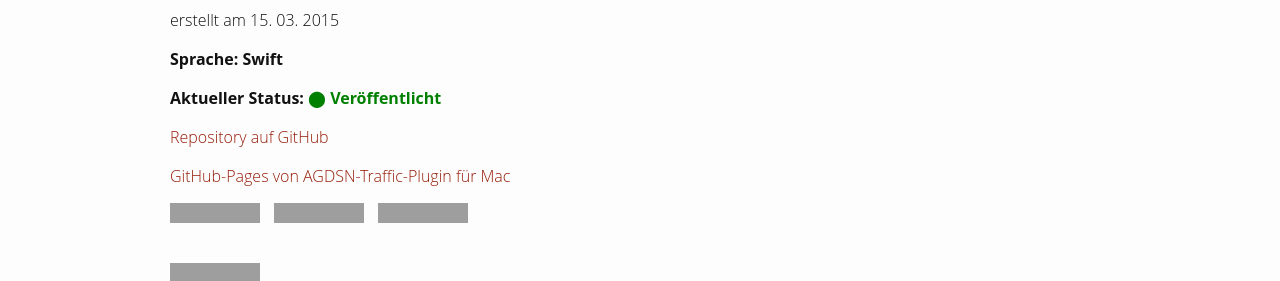
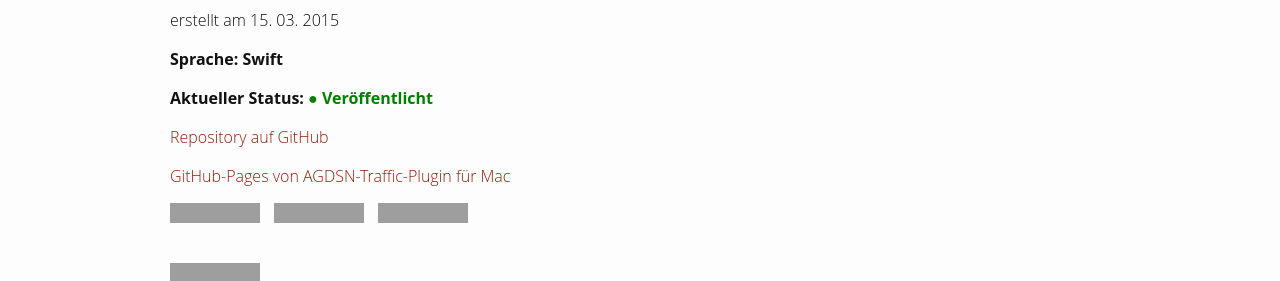
Before and after one commit to MarauderXtreme/felixdoering.com, a Jekyll site: the page built from _projects/AGDSN_traffic_Mac.md, in a window 1280 px wide. Shown: the part 141-422 px from the top of the page. Built offline with Jekyll 4.4.1, drawn with Linux system fonts in a browser that asks for light colours; grey boxes are pictures that could not be loaded.

Commit message:
change big dots to little ones

```diff
--- a/_includes/project-meta.html
+++ b/_includes/project-meta.html
@@ -21,16 +21,16 @@
 
   {% if project.status %}
     {% if project.status == "development" %}
-      <p><b>Aktueller Status:</b> <span class="project-status" style="color:orange">&#x2b24  <b>in Entwicklung</b></span></p>
+      <p><b>Aktueller Status:</b> <span class="project-status" style="color:orange">&#x25cf  <b>in Entwicklung</b></span></p>
     {% elsif project.status == "released" %}
-      <p><b>Aktueller Status:</b> <span class="project-status" style="color:green">&#x2b24  <b>Veröffentlicht</b></span></p>
+      <p><b>Aktueller Status:</b> <span class="project-status" style="color:green">&#x25cf  <b>Veröffentlicht</b></span></p>
     {% elsif project.status == "canceled" %}
-      <p><b>Aktueller Status:</b> <span class="project-status" style="color:rgb(173, 33, 9)">&#x2b24  <b>wird nicht fortgeführt</b></span></p>
+      <p><b>Aktueller Status:</b> <span class="project-status" style="color:rgb(173, 33, 9)">&#x25cf  <b>wird nicht fortgeführt</b></span></p>
     {% else %}
-      <p><b>Aktueller Status:</b> <span class="project-status">&#x2b24  <b>Unbekannt</b></span></p>
+      <p><b>Aktueller Status:</b> <span class="project-status">&#x25cf  <b>Unbekannt</b></span></p>
     {% endif %}
   {% else %}
-    <p><b>Aktueller Status:</b> <span class="project-status">&#x2b24  <b>Unbekannt</b></span></p>
+    <p><b>Aktueller Status:</b> <span class="project-status">&#x25cf  <b>Unbekannt</b></span></p>
   {% endif %}
 
   {% if project.github_link %}
```
